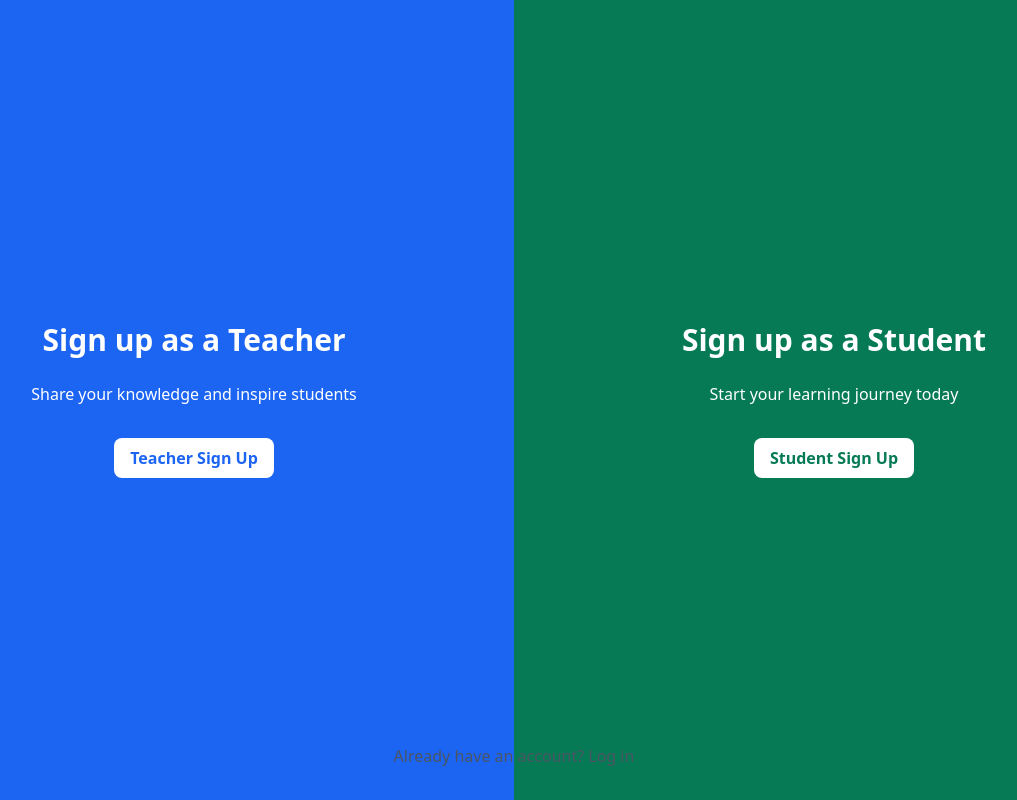
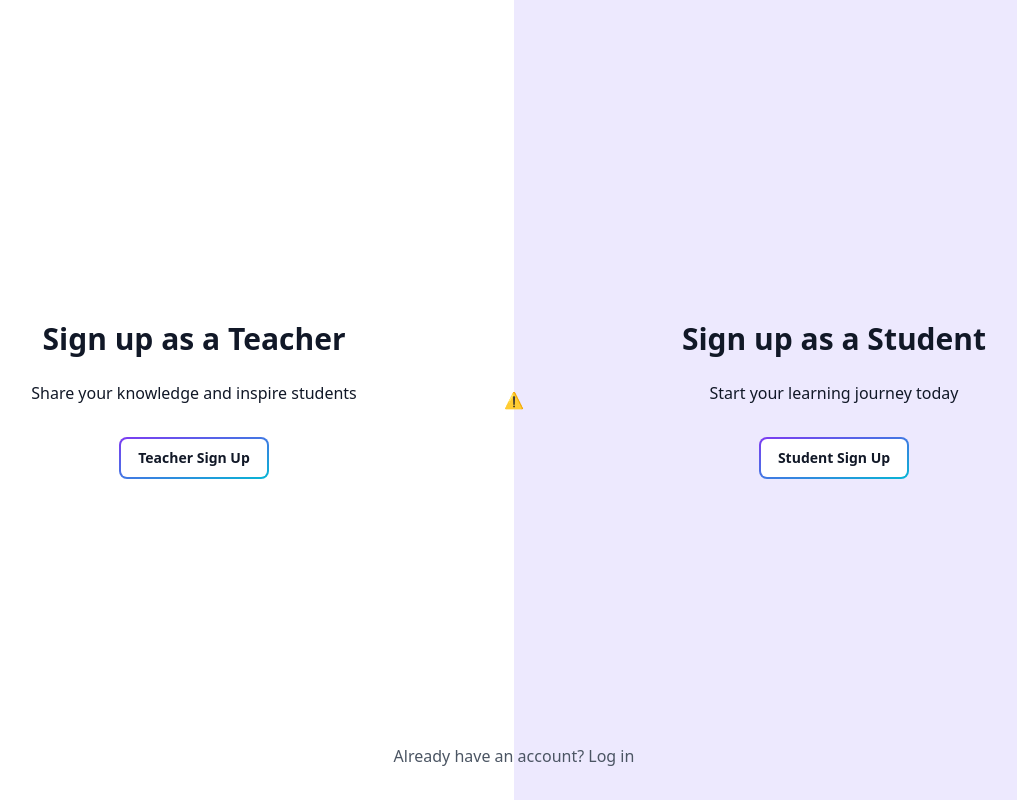
Before and after one commit to VirangaWeerabandara/BrightPath, a React (Create React App) app in the folder frontend/: page /signup in a window 1280 px wide. Shown: the whole page, without its empty margins (126-1143 px from the left). Built offline with nearby package versions, Linux system fonts and the light colour scheme; no server answers.

Commit message:
Refactor package dependencies and add lottie-react and @lottiefiles/react-lottie-player libraries

```diff
--- a/frontend/package.json
+++ b/frontend/package.json
@@ -26,8 +26,10 @@
     ]
   },
   "dependencies": {
+    "@lottiefiles/react-lottie-player": "^3.5.4",
     "axios": "^1.7.7",
     "flowbite-react": "^0.8.0",
+    "lottie-react": "^2.4.0",
     "react": "^18.2.0",
     "react-dom": "^18.2.0",
     "react-router-dom": "^6.27.0",
--- a/frontend/src/components/uploadImage.tsx
+++ b/frontend/src/components/uploadImage.tsx
@@ -76,7 +76,7 @@ export default function UploadImage() {
       <div className="flex items-center justify-center w-full">
         <label
           htmlFor="dropzone-file"
-          className="flex flex-col items-center justify-center w-full h-64 border-2 border-gray-300 border-dashed rounded-lg cursor-pointer bg-gray-50 dark:hover:bg-bray-800 dark:bg-gray-700 hover:bg-gray-100 dark:border-gray-600 dark:hover:border-gray-500 dark:hover:bg-gray-600"
+          className="flex flex-col items-center justify-center w-full h-64 border-2 border-gray-300 border-dashed rounded-lg cursor-pointer dark:hover:bg-bray-800 bg-gray-50 hover:bg-gray-100 dark:border-gray-600 dark:bg-gray-700 dark:hover:border-gray-500 dark:hover:bg-gray-600"
         >
           <div className="flex flex-col items-center justify-center pt-5 pb-6">
             <svg
--- a/frontend/src/pages/signupPage.tsx
+++ b/frontend/src/pages/signupPage.tsx
@@ -1,41 +1,72 @@
-import React from 'react'
+import React, { useState } from 'react'
+import { SignInForm } from '../components/signInForm'
+import { Button } from 'flowbite-react';
+import {Player} from '@lottiefiles/react-lottie-player';
 
 function SignupPage() {
+
+  const [openModal, setOpenModal] = useState(false);
+  const emailInputRef = React.createRef<HTMLInputElement>();
+
+
   return (
     <div className="flex h-screen bg-gray-100">
+      {/* Centered Animated Object */}
+      <div className="absolute inset-0 flex items-center justify-center">
+        <Player
+          autoplay
+          loop
+          src="https://lottie.host/d4d379ee-9b69-4236-bd72-323ca3bfcdff/IkYgCrPJSD.json"  // Replace with your Lottie JSON URL
+          style={{
+            height: '50vw', // Makes the height 50% of the viewport width
+            width: '50vw',  // Makes the width 50% of the viewport width
+            maxWidth: '500px', // Sets a maximum width
+            maxHeight: '500px', // Sets a maximum height
+            minWidth: '100px', // Sets a minimum width
+            minHeight: '100px'  // Sets a minimum height
+          }}
+        />
+      </div>
       {/* Teacher Signup */}
-      <div className="flex w-1/2 items-center justify-center bg-blue-600">
+      <div className="flex items-center justify-center w-1/2 bg-white">
         <div className="text-center">
-          <h2 className="mb-6 text-3xl font-bold text-white">Sign up as a Teacher</h2>
-          <p className="mb-8 text-white">Share your knowledge and inspire students</p>
-          <button
-            className="rounded-lg bg-white px-4 py-2 font-bold text-blue-600 transition duration-300 hover:bg-blue-100"
-          >
-            Teacher Sign Up
-          </button>
+          <h2 className="mb-6 text-3xl font-bold text-neutral-900">Sign up as a Teacher</h2>
+          <p className="mb-8 text-neutral-900">Share your knowledge and inspire students</p>
+          <div className='flex items-center justify-center'>
+          <Button outline gradientDuoTone="purpleToBlue" className='font-bold'>
+        Teacher Sign Up
+      </Button>
+          </div>
+
         </div>
       </div>
 
       {/* Student Signup */}
-      <div className="flex w-1/2 items-center justify-center bg-green-600">
+      <div className="flex items-center justify-center w-1/2 bg-primary-100">
         <div className="text-center">
-          <h2 className="mb-6 text-3xl font-bold text-white">Sign up as a Student</h2>
-          <p className="mb-8 text-white">Start your learning journey today</p>
-          <button
-            className="rounded-lg bg-white px-4 py-2 font-bold text-green-600 transition duration-300 hover:bg-green-100"
-          >
-            Student Sign Up
-          </button>
+          <h2 className="mb-6 text-3xl font-bold text-neutral-900">Sign up as a Student</h2>
+          <p className="mb-8 text-neutral-900">Start your learning journey today</p>
+          <div className='flex items-center justify-center'>
+          <Button outline gradientDuoTone="purpleToBlue" className='font-bold'>
+        Student Sign Up
+      </Button>
+          </div>
         </div>
       </div>
 
       {/* Back to Login Button */}
-      <div className="absolute bottom-8 left-1/2 -translate-x-1/2">
+      <div className="absolute -translate-x-1/2 bottom-8 left-1/2">
         <button
           className="text-gray-600 hover:text-gray-800"
+          onClick={() => setOpenModal(true)}
         >
           Already have an account? Log in
         </button>
+        <SignInForm
+        openModal={openModal}
+        setOpenModal={setOpenModal}
+        emailInputRef={emailInputRef}
+      />
       </div>
     </div>
   )
```
Also changed, not shown: 1 other file (tests, documents, lock files or other folders).
